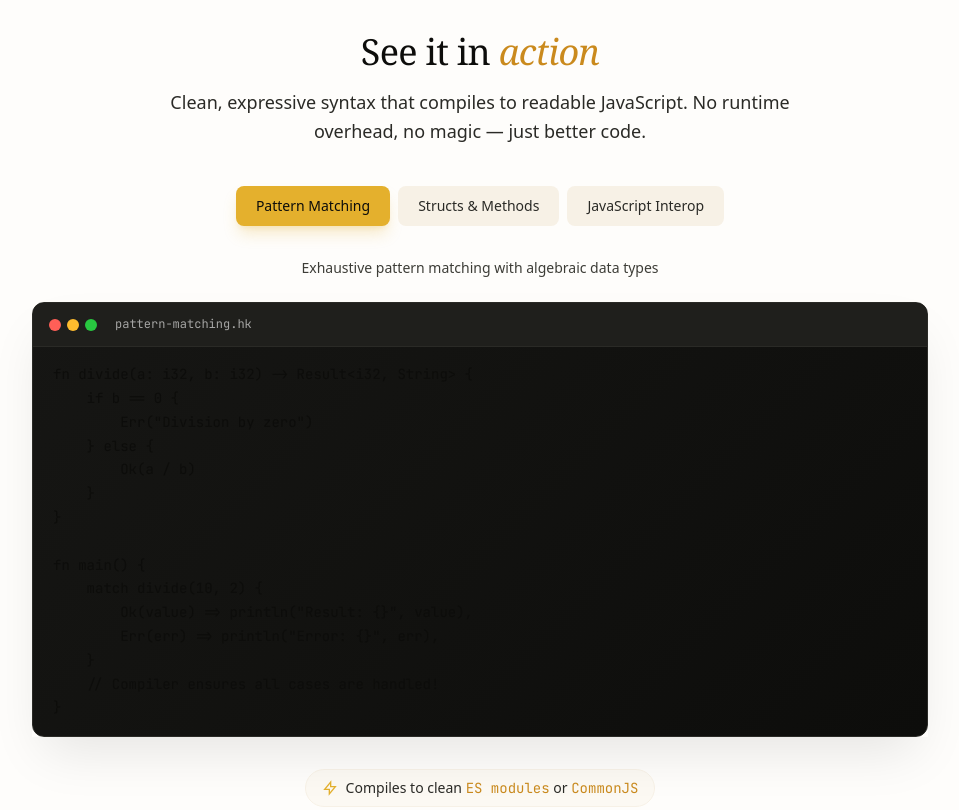
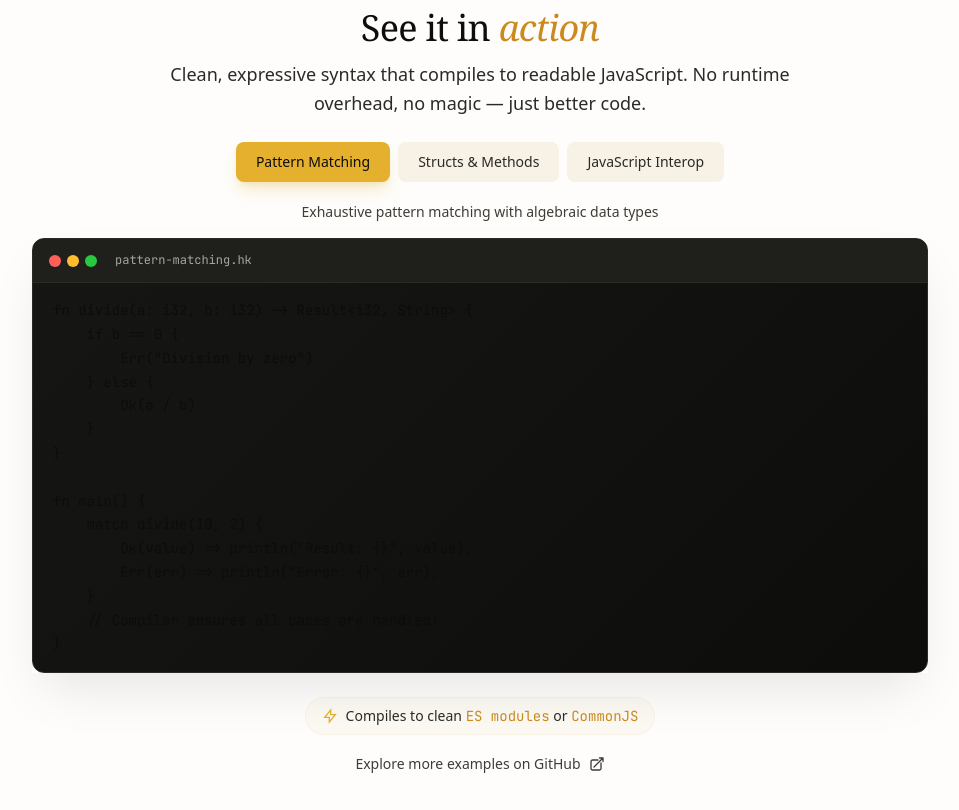
Before and after one commit to fcoury/husk, an Astro site in the folder website/: page / in a window 1280 px wide. Shown: the part 1491-2301 px from the top of the page, without its empty margins (160-1119 px from the left). Built offline with nearby package versions, Linux system fonts and the light colour scheme; Astro itself is replaced by a stand-in of ours; code samples lack their colours; a web font is replaced by a local one.

Commit message:
chore(website): reduce vertical spacing in code examples section

```diff
--- a/website/src/components/CodeExamples.astro
+++ b/website/src/components/CodeExamples.astro
@@ -74,14 +74,14 @@ fn main() {
 ];
 ---
 
-<section id="code" class="relative py-12 sm:py-16 overflow-hidden">
+<section id="code" class="relative py-8 sm:py-10 overflow-hidden">
   <!-- Background -->
   <div class="absolute inset-0 grain"></div>
 
   <div class="relative z-10 max-w-7xl mx-auto px-4 sm:px-6 lg:px-8">
     <!-- Section header -->
-    <div class="text-center max-w-2xl mx-auto mb-10">
-      <h2 class="font-display text-3xl sm:text-4xl text-surface-900 dark:text-cream-50 mb-4">
+    <div class="text-center max-w-2xl mx-auto mb-6">
+      <h2 class="font-display text-3xl sm:text-4xl text-surface-900 dark:text-cream-50 mb-3">
         See it in <span class="text-husk-600 dark:text-husk-400 italic">action</span>
       </h2>
       <p class="text-base sm:text-lg text-surface-600 dark:text-cream-100/80 leading-relaxed">
@@ -91,7 +91,7 @@ fn main() {
     </div>
 
     <!-- Tab navigation -->
-    <div class="flex flex-wrap justify-center gap-2 mb-8" role="tablist">
+    <div class="flex flex-wrap justify-center gap-2 mb-5" role="tablist">
       {examples.map((example, index) => (
         <button
           role="tab"
@@ -121,7 +121,7 @@ fn main() {
           class={`code-panel transition-all duration-300 ${index === 0 ? '' : 'hidden'}`}
         >
           <!-- Description -->
-          <p class="text-center text-surface-500 dark:text-cream-100/70 mb-6 text-sm">
+          <p class="text-center text-surface-500 dark:text-cream-100/70 mb-4 text-sm">
             {example.description}
           </p>
 
@@ -134,7 +134,7 @@ fn main() {
     </div>
 
     <!-- Output preview hint -->
-    <div class="mt-8 text-center">
+    <div class="mt-6 text-center">
       <div class="inline-flex items-center gap-2 px-4 py-2 bg-cream-100 dark:bg-surface-800 rounded-full border border-cream-200 dark:border-surface-700">
         <svg class="w-4 h-4 text-husk-500" fill="none" viewBox="0 0 24 24" stroke="currentColor" stroke-width="2">
           <path d="M13 10V3L4 14h7v7l9-11h-7z" />
@@ -146,7 +146,7 @@ fn main() {
     </div>
 
     <!-- More examples link -->
-    <div class="mt-6 text-center">
+    <div class="mt-4 text-center">
       <a
         href="https://github.com/fcoury/husk/tree/master/examples"
         target="_blank"
```
